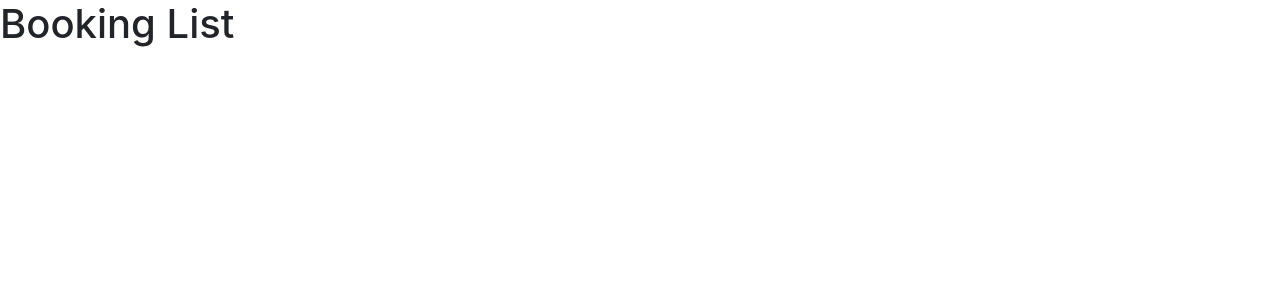
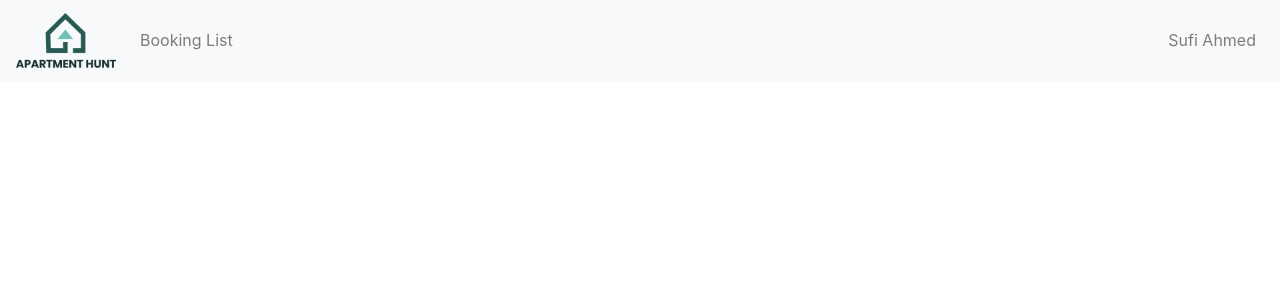
Before and after one commit to ranamahmud/apartment-hunt-client, a React (Create React App) app: page /booking-list in a window 1280 px wide. Shown: the top 300 px of the page. Built offline with nearby package versions, Linux system fonts and the light colour scheme.

Commit message:
admin header logo added

```diff
--- a/src/components/BookingList/BookingList/BookingList.js
+++ b/src/components/BookingList/BookingList/BookingList.js
@@ -1,9 +1,10 @@
 import React from 'react';
+import AdminHeader from '../../common/AdminHeader/AdminHeader';
 
 const BookingList = () => {
     return (
         <div>
-            <h1>Booking List</h1>
+            <AdminHeader title="Booking List" />
         </div>
     );
 };
--- /dev/null
+++ b/src/components/common/AdminHeader/AdminHeader.js
@@ -0,0 +1,31 @@
+import React from 'react';
+import { Image, Nav, Navbar } from 'react-bootstrap';
+
+const AdminHeader = ({ title }) => {
+    return (
+        <div>
+            <Navbar bg="light" expand="lg">
+                <Navbar.Brand href="#home">
+                    <Image fluid src={require('../../../images/logos/logo.png').default}
+                        style={{
+                            width: "100px",
+                            height: "54.8px"
+                        }}
+                    />
+                </Navbar.Brand>
+                <Navbar.Toggle aria-controls="basic-navbar-nav" />
+                <Navbar.Collapse id="basic-navbar-nav">
+                    <Nav className="mr-auto">
+                        <Nav.Link href="#home">{title}</Nav.Link>
+                    </Nav>
+                    <Nav className="ml-auto">
+                        <Nav.Link href="#home">Sufi Ahmed</Nav.Link>
+                    </Nav>
+
+                </Navbar.Collapse>
+            </Navbar>
+        </div>
+    );
+};
+
+export default AdminHeader;
```
Also changed, not shown: src/components/common/AdminSidebar/AdminSidebar.js (added, +11 -0 lines).
